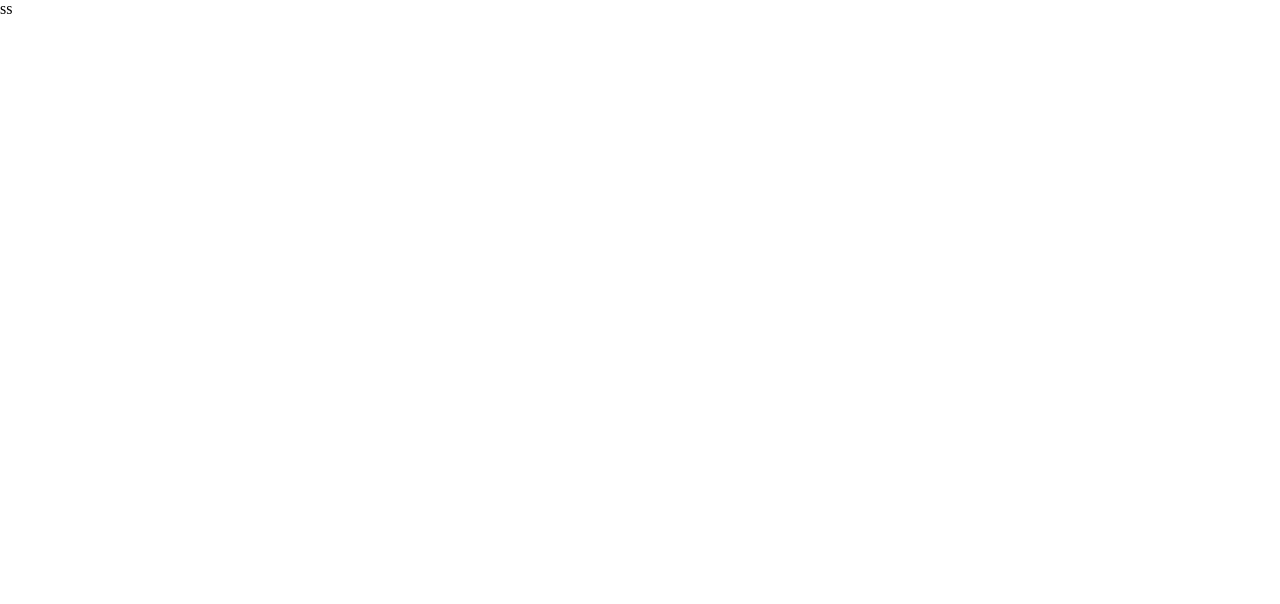
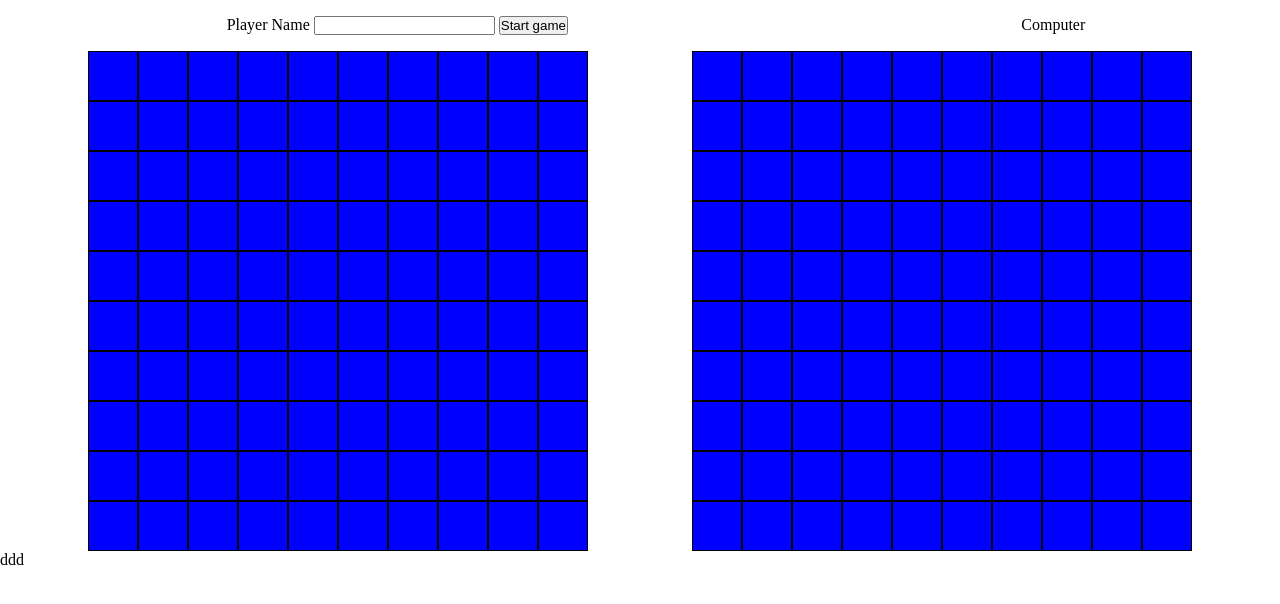
Before and after one commit to TAURUS-ESSEN/battleship, a website with bundled scripts: page src/template.html in a window 1280 px wide. Built offline with nearby package versions, Linux system fonts and the light colour scheme.

Commit message:
The players' initialized game boards are displayed in the browser window.

```diff
--- a/src/css/style.css
+++ b/src/css/style.css
@@ -3,3 +3,41 @@
     padding: 0;
     box-sizing: border-box;
 }
+
+header {
+        display: flex;
+    width: 100%;
+    justify-content: space-evenly;
+    gap: 1em;
+    margin: 1em;
+}
+
+main {
+    display: flex;
+    width: 100%;
+    justify-content: space-evenly;
+    gap: 1em;
+}
+
+.playerBoard{
+    background-color: aqua;
+    /* border: 1px solid red; */
+    max-width: 500px;
+}
+
+.playerBoard > div {
+    background-color: bisque;
+    /* border: 1px solid black; */
+    display: flex;
+    width: 100%;
+}
+
+.playerBoard > div div {
+    width: 50px;
+    height: 50px;
+    background-color: blue;
+    border: 1px solid black;
+    display: flex;
+    justify-content: center;
+    align-items: center;
+}
--- a/src/index.js
+++ b/src/index.js
@@ -2,6 +2,7 @@
 import {Ship} from './ship.js';
 import {Gameboard} from './gameboard.js';
 import {Player} from './player.js';
+// import {createPlayerAndStart} from './render.js';
 
 function createFleet() {
     return [
@@ -14,25 +15,27 @@ function createFleet() {
     ];
 }
 
-function initializeGame() {
+export function initializeGame(player1Name) {
     const fleet1 = createFleet();
     const fleet2 = createFleet();
     const player1Board = new Gameboard("player1GameBoard");
     const player2Board = new Gameboard("player2GameBoard");
     player1Board.placeShips(fleet1);
     player2Board.placeShips(fleet2);
-    const player1 = new Player('Eugen', player1Board, player2Board);
+    const player1 = new Player(player1Name, player1Board, player2Board);
     const player2 = new Player('Mister X', player2Board, player1Board);
     const game = { currentPlayer: null, player1, player2}
     return whoIsFirst(game);
 }
 let counter = 0;
-initializeGame()
+// initializeGame()
+
 
 function whoIsFirst(game) {
     let firstTurn = Math.floor(Math.random()*2+1);
     game.currentPlayer = firstTurn === 1 ? game.player1 : game.player2;
-    startGame(game);
+    // startGame(game);
+    return game;
 }
 
 function startGame(game) {
--- a/src/render.js
+++ b/src/render.js
@@ -1 +1,61 @@
 'use strict';
+import { initializeGame } from "./index.js";
+import {  } from "./index.js";
+
+const player1NameInput = document.getElementById('player1NameInput');
+export const createPlayerAndStart = document.getElementById('player1ChangeNameButton');
+const player1Board = document.getElementById('player1Board');
+const player2Board = document.getElementById('player2Board');
+const resultsArea = document.getElementById('result');
+let currentGame = null;
+
+createPlayerAndStart.addEventListener('click', () => {
+    if (player1NameInput.value !=='') {
+        currentGame = initializeGame(player1NameInput.value);
+        // resultsArea.textContent = currentGame.player1.board.battlefield;
+        drawPlayer1Board(currentGame.player1.board.battlefield)
+        drawPlayer2Board(currentGame.player2.board.battlefield)
+    }
+})
+drawPlayer1Board();
+drawPlayer2Board();
+
+function drawPlayer1Board(battlefield = '') {
+    player1Board.textContent = '';
+    for (let i = 0; i<=9; i++) {
+        let string = document.createElement('div');
+            for (let j=0; j<=9; j++) {
+                let cell = document.createElement('div');
+                if( battlefield !=='')
+                {
+                    if (typeof(battlefield[i][j]) === 'object') {
+                        cell.textContent = 'SHIP'
+                    } else {
+                        cell.textContent = battlefield[i][j];
+                    }
+                }
+                string.appendChild(cell)
+            }
+        player1Board.appendChild(string)
+    }
+}
+
+function drawPlayer2Board(battlefield = '') {
+    player2Board.textContent = '';
+    for (let i = 0; i<=9; i++) {
+        let string = document.createElement('div');
+            for (let j=0; j<=9; j++) {
+                let cell = document.createElement('div');
+                if( battlefield !=='')
+                {
+                    if (typeof(battlefield[i][j]) === 'object') {
+                        cell.textContent = 'SHIP'
+                    } else {
+                        cell.textContent = battlefield[i][j];
+                    }
+                }
+                string.appendChild(cell)
+            }
+        player2Board.appendChild(string)
+    }
+}
--- a/src/template.html
+++ b/src/template.html
@@ -6,8 +6,25 @@
     <title>Odin Projekt: Battlefield</title>
     <link rel="stylesheet" href="./css/style.css">
 </head>
-<script type="module" src="index.js" defer> </script>
+<script type="module" src="./render.js" defer> </script>
 <body>
-ss
+    <div class="wrapper">
+        <header>
+            <div class="player1Name" id="player1Name">
+                <label for="player1NameInput">Player Name</label>
+                <input type="text" id="player1NameInput">
+                <button id="player1ChangeNameButton">Start game</button>
+            </div>
+            <div class="turn"></div>
+            <div class="player2Name" id="player2Name">Computer</div>
+        </header>
+        <main>
+            <div class="playerBoard" id="player1Board"></div>
+            <div class="playerBoard" id="player2Board"></div>
+        </main>
+        <footer>
+            <div class="result" id="result">ddd</div>
+        </footer>
+    </div>
 </body>
 </html>
```
Also changed, not shown: tst.js (+4 -21 lines).
